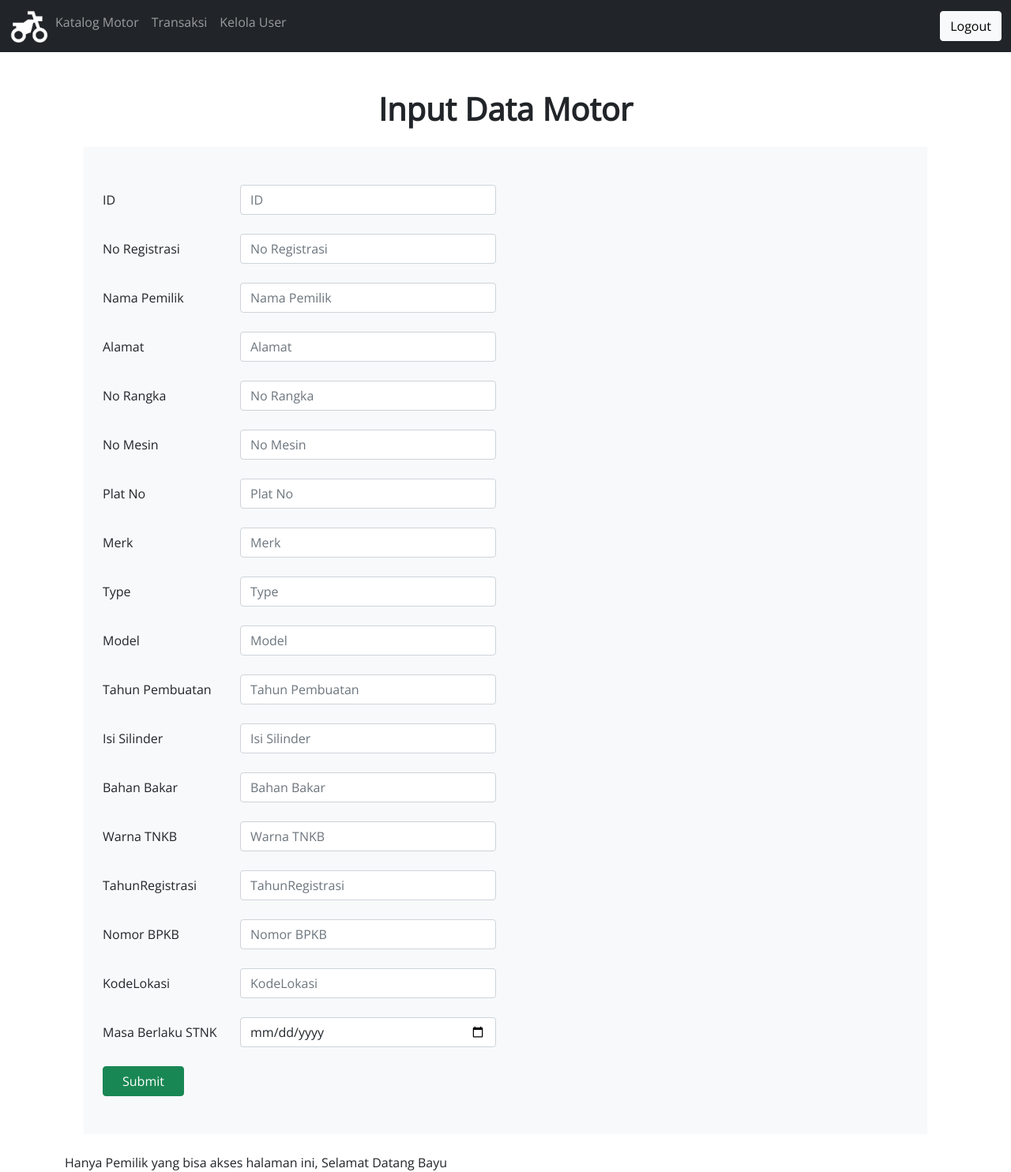
After one commit to jar9500/penjualan_motorbekas, a PHP site: the page made by identitas motor/identitas_motor_create.php in a window 1280 px wide. The commit adds this page. Shown: the whole page at 79% size. Run offline with PHP 8.4, Linux system fonts and the light colour scheme; a user stored in the database is signed in.

Commit message:
Membuat proses input Identitas Motor
Membuat proses input Identitas Motor, dan memperbaiki index dan style.css

```diff
--- /dev/null
+++ b/identitas motor/identitas_motor_create.php
@@ -0,0 +1,167 @@
+<!DOCTYPE html>
+<html lang="en">
+<?php
+session_start();
+?>
+<head>
+<meta charset="UTF-8">
+<meta http-equiv="X-UA-Compatible" content="IE=edge">
+<meta name="viewport" content="width=device-width, initial-scale=1.0">
+<title>Document</title>
+<link rel="stylesheet" href="../bootstrap/css/bootstrap.min.css">
+<link rel="stylesheet" href="../style.css">
+<script src="../bootstrap/js/bootstrap.min.js"></script>
+</head>
+
+<body>
+<!-- navbar -->
+<nav class="navbar navbar-expand-sm bg-dark navbar-dark">
+    <div class="container-fluid">
+    <ul class="navbar-nav">
+        <li class="nav-item">
+            <a href="../index.php"><img src="../img/logo.png" class="logo-navbar"><a>
+        </li>
+        <li class="nav-item">
+            <a class="nav-link" href="identitas_motor.php">Katalog Motor</a>
+        </li>
+        <li class="nav-item">
+            <a class="nav-link" href="#">Transaksi</a>
+        </li>
+        <li class="nav-item">
+            <a class="nav-link" href="#">Kelola User</a>
+        </li>
+    </ul>
+    <?php if (isset($_SESSION["Nama"])) : ?>
+        <a href="../logout.php" class="btn btn-light float-end">Logout</a>
+    <?php else : ?>
+        <a href="../register.php" class="navbar btn btn-success float-end" >Register</a>
+        <a href="../login.php" class="btn btn-primary float-end">Login</a>
+    <?php endif; ?>
+    </div>
+</nav>
+<!-- header -->
+<div class="header">
+    <h1 class="mt-5">Input Data Motor</h1>
+</div>
+<!-- body -->
+<div class="container" >
+		<div class="bg-light m-4 p-4">
+			<form method="post" action="identitas_motor_createproses.php">
+                <div class="form-group row my-4">
+                    <label class="col-sm-2 col-form-label" for="ID">ID</label>
+                    <div class="col-sm-4">
+                        <input type="number" class="form-control" name="ID" placeholder="ID">
+                    </div>
+                </div>
+                <div class="form-group row my-4">
+                    <label class="col-sm-2 col-form-label" for="NoRegistrasi">No Registrasi</label>
+                    <div class="col-sm-4">
+                        <input type="number" class="form-control" name="NoRegistrasi" placeholder="No Registrasi">
+                    </div>
+                </div>
+                <div class="form-group row my-4">
+                    <label class="col-sm-2 col-form-label" for="NamaPemilik">Nama Pemilik</label>
+                    <div class="col-sm-4">
+                        <input type="text" class="form-control" name="NamaPemilik" placeholder="Nama Pemilik">
+                    </div>
+                </div>
+                <div class="form-group row my-4">
+                    <label class="col-sm-2 col-form-label" for="Alamat">Alamat </label>
+                    <div class="col-sm-4">
+                        <input type="text" class="form-control" name="Alamat" placeholder="Alamat ">
+                    </div>
+                </div>
+                <div class="form-group row my-4">
+                    <label class="col-sm-2 col-form-label" for="NoRangka">No Rangka</label>
+                    <div class="col-sm-4">
+                        <input type="text" class="form-control" name="NoRangka" placeholder="No Rangka">
+                    </div>
+                </div>
+                <div class="form-group row my-4">
+                    <label class="col-sm-2 col-form-label" for="NoMesin">No Mesin</label>
+                    <div class="col-sm-4">
+                        <input type="text" class="form-control" name="NoMesin" placeholder="No Mesin">
+                    </div>
+                </div>
+                <div class="form-group row my-4">
+                    <label class="col-sm-2 col-form-label" for="PlatNo">Plat No</label>
+                    <div class="col-sm-4">
+                        <input type="text" class="form-control" name="PlatNo" placeholder="Plat No">
+                    </div>
+                </div>
+                <div class="form-group row my-4">
+                    <label class="col-sm-2 col-form-label" for="Merk">Merk</label>
+                    <div class="col-sm-4">
+                        <input type="text" class="form-control" name="Merk" placeholder="Merk">
+                    </div>
+                </div>
+                <div class="form-group row my-4">
+                    <label class="col-sm-2 col-form-label" for="Type">Type</label>
+                    <div class="col-sm-4">
+                        <input type="text" class="form-control" name="Type" placeholder="Type">
+                    </div>
+                </div>
+                <div class="form-group row my-4">
+                    <label class="col-sm-2 col-form-label" for="Model">Model</label>
+                    <div class="col-sm-4">
+                        <input type="text" class="form-control" name="Model" placeholder="Model">
+                    </div>
+                </div>
+                <div class="form-group row my-4">
+                    <label class="col-sm-2 col-form-label" for="TahunPembuatan">Tahun Pembuatan</label>
+                    <div class="col-sm-4">
+                        <input type="year" class="form-control" name="TahunPembuatan" placeholder="Tahun Pembuatan">
+                    </div>
+                </div>
+                <div class="form-group row my-4">
+                    <label class="col-sm-2 col-form-label" for="IsiSilinder">Isi Silinder</label>
+                    <div class="col-sm-4">
+                        <input type="number" class="form-control" name="IsiSilinder" placeholder="Isi Silinder">
+                    </div>
+                </div>
+                <div class="form-group row my-4">
+                    <label class="col-sm-2 col-form-label" for="BahanBakar">Bahan Bakar</label>
+                    <div class="col-sm-4">
+                        <input type="text" class="form-control" name="BahanBakar" placeholder="Bahan Bakar">
+                    </div>
+                </div>
+                <div class="form-group row my-4">
+                    <label class="col-sm-2 col-form-label" for="WarnaTNKB">Warna TNKB</label>
+                    <div class="col-sm-4">
+                        <input type="text" class="form-control" name="WarnaTNKB" placeholder="Warna TNKB">
+                    </div>
+                </div>
+                <div class="form-group row my-4">
+                    <label class="col-sm-2 col-form-label" for="TahunRegistrasi">TahunRegistrasi</label>
+                    <div class="col-sm-4">
+                        <input type="year" class="form-control" name="TahunRegistrasi" placeholder="TahunRegistrasi">
+                    </div>
+                </div>
+                <div class="form-group row my-4">
+                    <label class="col-sm-2 col-form-label" for="NoBPKB">Nomor BPKB</label>
+                    <div class="col-sm-4">
+                        <input type="text" class="form-control" name="NoBPKB" placeholder="Nomor BPKB">
+                    </div>
+                </div>
+                <div class="form-group row my-4">
+                    <label class="col-sm-2 col-form-label" for="KodeLokasi">KodeLokasi </label>
+                    <div class="col-sm-4">
+                        <input type="text" class="form-control" name="KodeLokasi" placeholder="KodeLokasi">
+                    </div>
+                </div>
+                <div class="form-group row my-4">
+                    <label class="col-sm-2 col-form-label" for="MasaBerlakuSTNK">Masa Berlaku STNK </label>
+                    <div class="col-sm-4">
+                        <input type="date" class="form-control" name="MasaBerlakuSTNK" placeholder="Masa Berlaku STNK">
+                    </div>
+                </div>
+
+                <div class="form-group row my-4">
+                    <div class="col-sm-10">
+                        <input type="submit" class="btn btn-success px-4" name="Simpan"></button>
+                    </div>
+                </div>
+            </form>
+        </div>
+        Hanya Pemilik yang bisa akses halaman ini, Selamat Datang <?php echo $_SESSION["Nama"] ?>
+    </div>
--- a/style.css
+++ b/style.css
@@ -9,12 +9,6 @@ body{
 }
 h1 {
     font-weight: bold;
-    text-align: center;
-    margin-top: 4%;
-}
-p {
-    margin-top: 2%;
-    font-size: 16px;
     text-align: center;
 }
 .carousel-item {
```
Also changed, not shown: identitas motor/identitas_motor.php (+10 -11 lines), identitas motor/identitas_motor_createproses.php (added, +35 -0 lines), index.php (+8 -7 lines), identitas motor/identitas_motorcreate.php (deleted).
